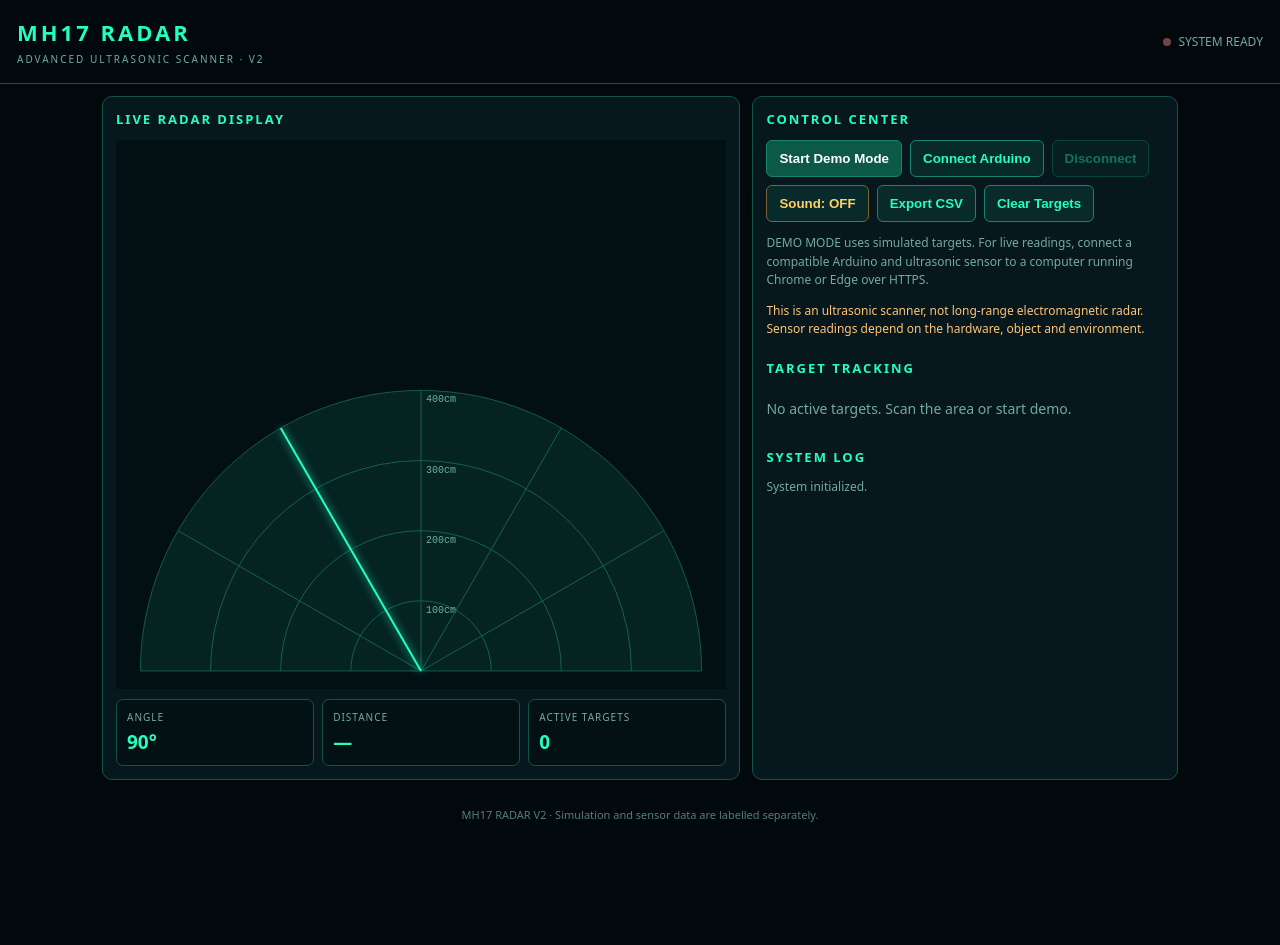
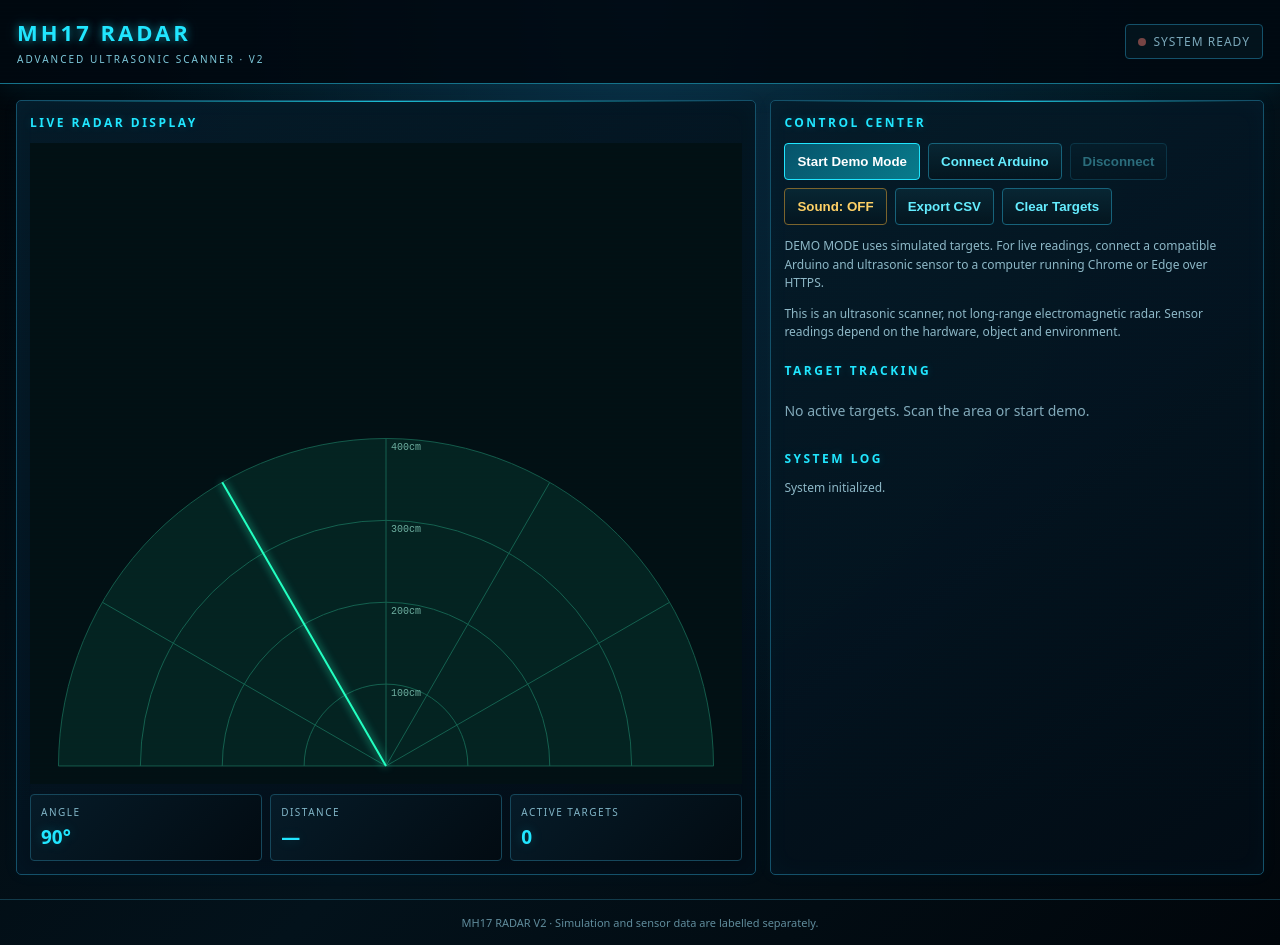
Before and after one commit to sumitwankhede96/MH17-RADAR, a plain HTML site: page index.html in a window 1280 px wide. Before the commit the page ends 837 px from the top, so only its background shows below. Drawn offline with Linux system fonts and the light colour scheme.

Commit message:
Upgrade MH17 RADAR futuristic HUD interface

```diff
--- a/index.html
+++ b/index.html
@@ -37,6 +37,112 @@ button.warn{color:var(--gold);border-color:#7b642d}
 .empty{color:var(--muted);padding:10px 0}
 footer{text-align:center;color:#547f75;font-size:11px;padding:15px}
 @media(max-width:720px){main{grid-template-columns:1fr}.radar-wrap{min-height:260px}h1{font-size:19px}.metric strong{font-size:17px}}
+
+/* MH17 HUD UPGRADE V1 */
+:root{
+ --bg:#01070d;--panel:rgba(4,20,31,.94);
+ --cyan:#21e6ff;--muted:#7ca9bb;--line:#14516a;
+ --gold:#ffd166;
+}
+body{
+ background:
+  radial-gradient(ellipse at 50% 0%,#0a2b40 0%,transparent 58%),
+  linear-gradient(135deg,#01060b,#03121b 55%,#01060b);
+ color:#d9f8ff;
+}
+body:before{
+ content:"";position:fixed;inset:0;pointer-events:none;z-index:5;
+ background:repeating-linear-gradient(
+  to bottom,transparent 0px,transparent 3px,
+  rgba(33,230,255,.018) 4px);
+}
+header{
+ background:rgba(1,9,16,.88);
+ border-bottom:1px solid #16718a;
+ box-shadow:0 5px 28px #00bde51a;
+}
+h1{
+ color:var(--cyan);
+ text-shadow:0 0 8px #21e6ff88,0 0 24px #21e6ff33;
+}
+.sub{color:#7dc8da}
+.status{padding:8px 12px;border:1px solid #14516a;
+ border-radius:4px;background:#03131c;letter-spacing:1px}
+.led.on{background:#42ffb0;box-shadow:0 0 7px #42ffb0,0 0 18px #42ffb088}
+main{max-width:1400px;gap:14px;padding:16px}
+.panel{
+ position:relative;overflow:hidden;
+ background:linear-gradient(145deg,rgba(5,27,41,.97),rgba(2,12,21,.98));
+ border:1px solid #14516a;border-radius:5px;
+ box-shadow:inset 0 0 25px #00c8ff08,0 0 18px #00bde50a;
+}
+.panel:before{
+ content:"";position:absolute;top:0;left:12px;right:12px;height:1px;
+ background:linear-gradient(90deg,transparent,#21e6ff,transparent);
+ opacity:.8;pointer-events:none;
+}
+h2{
+ color:var(--cyan);font-size:12px;letter-spacing:2.5px;
+ text-shadow:0 0 10px #21e6ff33;
+}
+.radar-wrap{
+ background:radial-gradient(ellipse,#06233244,transparent 70%);
+ border-radius:4px;
+}
+.metric{
+ background:linear-gradient(135deg,#061b28,#020b12);
+ border:1px solid #16475b;border-radius:4px;
+}
+.metric small{color:#81b5c7;letter-spacing:1.5px}
+.metric strong{
+ color:var(--cyan);text-shadow:0 0 12px #21e6ff35;
+ font-variant-numeric:tabular-nums;
+}
+button{
+ background:linear-gradient(180deg,#082633,#04151f);
+ color:#65edff;border-color:#17627a;border-radius:4px;
+ transition:background .18s,border-color .18s,box-shadow .18s;
+}
+button:hover:not(:disabled){
+ background:#0b3546;border-color:#21e6ff;
+ box-shadow:0 0 14px #21e6ff22;
+}
+button.primary{
+ background:linear-gradient(135deg,#07536a,#087b8c);
+ color:#fff;border-color:#21e6ff;
+}
+button.warn{color:var(--gold);border-color:#7b642d}
+.note{color:#8eb8c7}
+#targets{
+ scrollbar-color:#17627a #03111a;
+}
+.target{
+ border-bottom:1px solid #12394a;
+ background:linear-gradient(90deg,#0a25331a,transparent);
+}
+.target strong{color:var(--gold)}
+.empty{color:#82aaba}
+footer{
+ border-top:1px solid #123b4b;
+ margin-top:8px;color:#608c9c;
+}
+::selection{background:#21e6ff55;color:white}
+@media(max-width:720px){
+ main{padding:9px;gap:10px}
+ .panel{padding:11px}
+ header{padding:13px}
+ .status{font-size:11px}
+ .controls button{flex:1 1 135px}
+}
+@media(prefers-reduced-motion:no-preference){
+ button{animation:none}
+ .led.on{animation:hud-pulse 2s ease-in-out infinite}
+ @keyframes hud-pulse{
+  0%,100%{opacity:1}
+  50%{opacity:.65}
+ }
+}
+
 </style>
 </head>
 <body>
```
